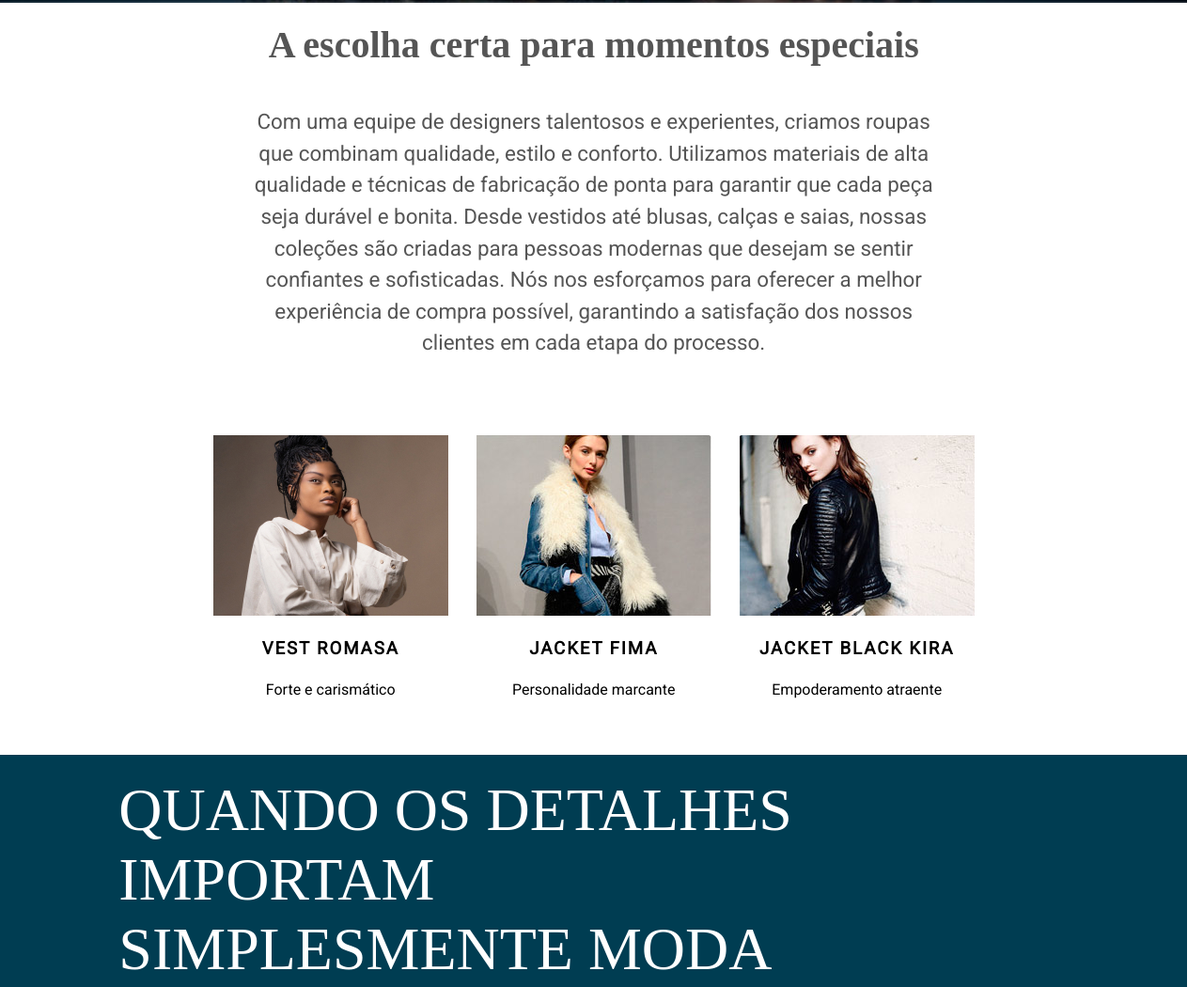
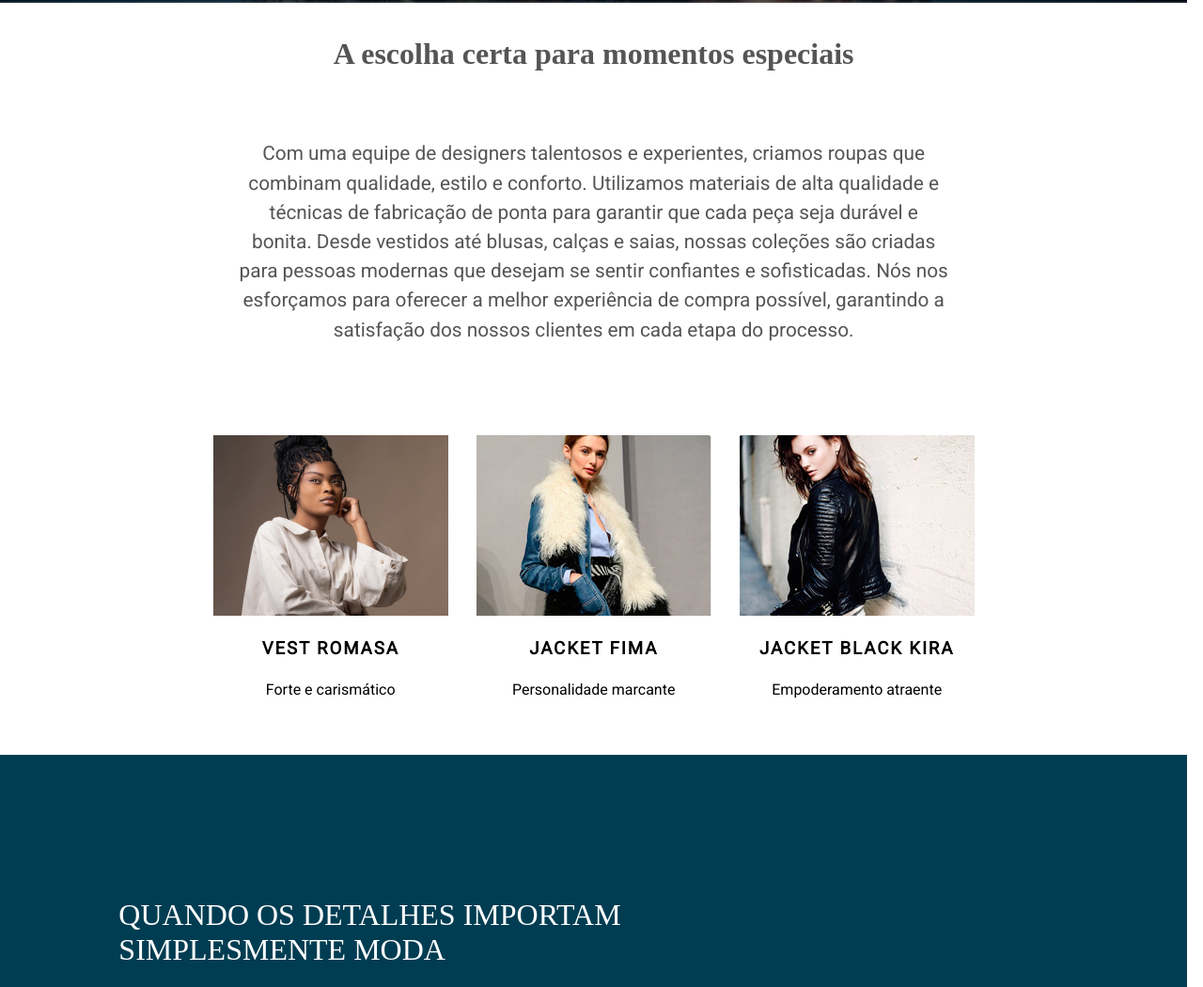
Before and after one commit to GstvSV/ModaOra, a plain HTML site: page index.html in a window 1280 px wide. Shown: the part 797-1847 px from the top of the page at 94% size. Drawn offline with Linux system fonts and the light colour scheme; a web font is replaced by a local one.

Commit message:
Update style.css

```diff
--- a/css/style.css
+++ b/css/style.css
@@ -86,11 +86,11 @@ body{
 
 .section2-texto h1{
     font-family: 'Viaoda Libre', serif;
-    font-size: 2.5em;
+    font-size: 2em;
 }
 
 .section2-texto p{
-    font-size: 1.4em;
+    font-size: 1.3em;
     text-align: center;
     line-height: 1.5em;
 }
@@ -142,14 +142,14 @@ body{
 }
 
 .section3-artigo2_titulos h4{
-    font-size: 4em;
+    font-size: 2em;
     font-family: 'Viaoda Libre', serif;
     font-weight: 300;
 }
 
 .section3-artigo2_texto{
     width: 60%;
-    font-size: 1.5em;
+    font-size: 1.3em;
     line-height: 1.4em;
 }
 
```
